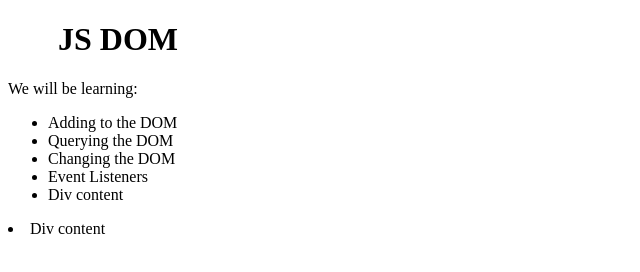
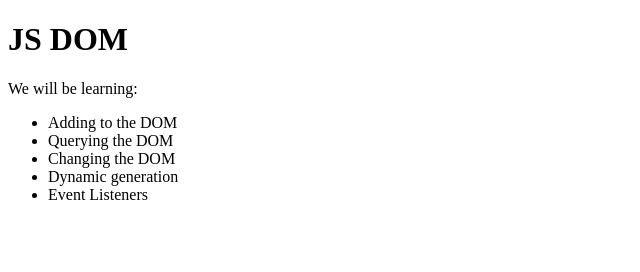
Before and after one commit to Lizette-Dimalanta/JS_DOM_events, a plain HTML site: page index.html in a window 1280 px wide. Shown: the whole page, without its empty margins (0-640 px from the left). Drawn offline with Linux system fonts and the light colour scheme.

Commit message:
Added event listener

```diff
--- a/index.html
+++ b/index.html
@@ -13,11 +13,6 @@
 <body>
     <h1 id="title">JS DOM</h1>
     <p>We will be learning:</p>
-    <ul>
-        <li>Adding to the DOM</li>
-        <li>Querying the DOM</li>
-        <li>Changing the DOM</li>
-        <li>Event Listeners</li>
-    </ul>
+    <ul></ul>
 </body>
 </html>
--- a/script.js
+++ b/script.js
@@ -30,11 +30,11 @@
 // document.body.appendChild(newDiv) // Adds div into DOM (end of <body>)
 
 // .createElement -> querySelector
-const newDiv = document.createElement('li')
-console.log(newDiv)
-newDiv.innerHTML = 'Div content' // `.innerText` = `.innerHTML`
-document.querySelector('ul').appendChild(newDiv) // Adds div into DOM (end of <ul>)
-document.body.appendChild(newDiv.cloneNode(true)) // Also add div to <body> -> clones into new object
+// const newDiv = document.createElement('li')
+// console.log(newDiv)
+// newDiv.innerHTML = 'Div content' // `.innerText` = `.innerHTML`
+// document.querySelector('ul').appendChild(newDiv) // Adds div into DOM (end of <ul>)
+// document.body.appendChild(newDiv.cloneNode(true)) // Also add div to <body> -> clones into new object
     // Ideal for complex elements. Otherwise use..
 
     // SEMANTIC VERSION: querySelector
@@ -50,13 +50,44 @@ document.body.appendChild(newDiv.cloneNode(true)) // Also add div to <body> -> c
 // Copies node including its children.
 
 // MANIPULATING CSS STYLING
-document.querySelector('h1').style.paddingLeft = '50px' // Access to all CSS properties on an element
+// document.querySelector('h1').style.paddingLeft = '50px' // Access to all CSS properties on an element
 
-// `.add`: Add class to an element
-document.querySelector('h1').classList.add('foo')
+// // `.add`: Add class to an element
+// document.querySelector('h1').classList.add('foo')
 
-// `.remove`: Remove class from an element
-document.querySelector('h1').classList.remove('foo')
+// // `.remove`: Remove class from an element
+// document.querySelector('h1').classList.remove('foo')
 
-// `.toggle`: Adds class if it doesn't already exist, otherwise remove class (convenient for animating hamburger name)
-document.querySelector('h1').classList.toggle('foo')
+// // `.toggle`: Adds class if it doesn't already exist, otherwise remove class (convenient for animating hamburger name)
+// document.querySelector('h1').classList.toggle('foo')
+
+// Adding items into a list: Create list items dynamically
+const items = [
+    'Adding to the DOM',
+    'Querying the DOM',
+    'Changing the DOM',
+    'Dynamic generation',
+    'Event Listeners'
+]
+
+const ul = document.querySelector('ul')
+
+// items.forEach(item => ul.innerHTML += `<li>${item}</li>`)
+                // OR
+// Creates new array -> modifed version of original array
+ul.innerHTML = items.map(item => `<li>${item}</li>`).join('') // Can be more efficient
+
+// console.log('foo')
+
+// EVENTS
+
+// Callback function: a function passed into another function as an argument, which is then called back in the outer function
+
+// Add Event listener:
+const h1 = document.querySelector('h1')
+
+h1.addEventListener('click', event => {
+    event.target.innerText += '!'
+    event.target.classList.toggle('foo')
+    // Remove rocket operator (replace with function) to stop even listener
+})
```
